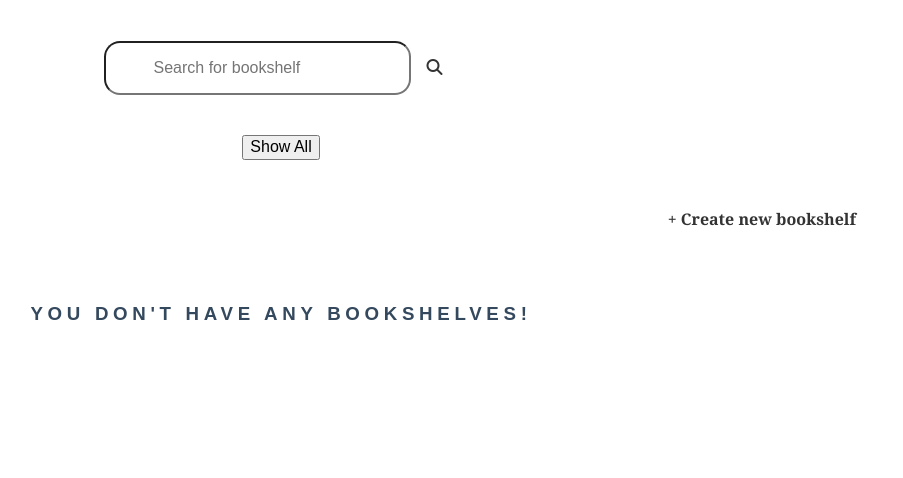
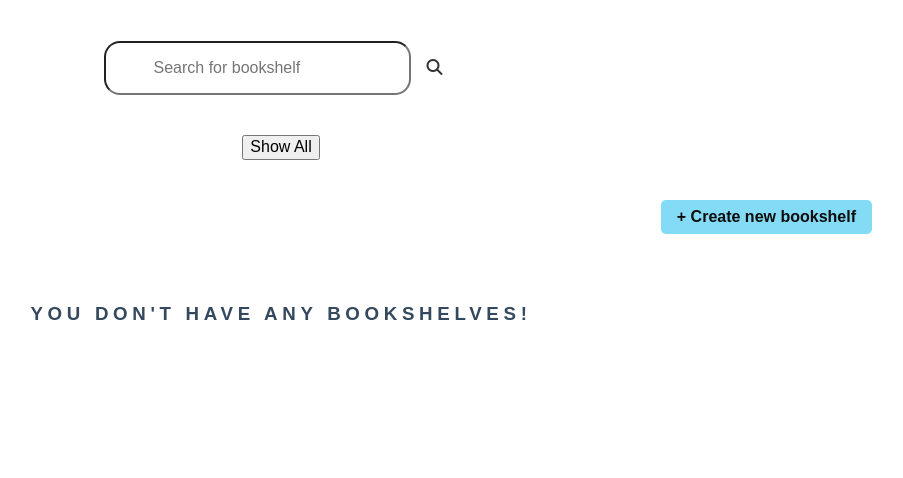
Before and after one commit to hoin0784/BookTok, a Flask app: template templates/Bookshelf.html in a window 1280 px wide. Shown: the part 199-677 px from the top of the page, without its empty margins (359-1262 px from the left). Run offline with Flask 2, Linux system fonts and the light colour scheme; the template is opened without the code that fills it, so the values that code supplies are empty; some libraries are stand-ins or nearby versions.

Commit message:
bookshelf styling

```diff
--- a/static/css/style.css
+++ b/static/css/style.css
@@ -224,14 +224,16 @@ font-size: small;
 /* BOOK SHELF */
 
 #create-new{
-  font-family: Georgia, 'Times New Roman', Times, serif;
+  font-family: Arial, Helvetica, sans-serif;
   margin-bottom: -300px;
 
 }
 .add-shelf {
+  background-color:rgb(131, 219, 246);
+  color: #0e0d0d;
   position: absolute;
   right: 29px;
-  font-family: Georgia, 'Times New Roman', Times, serif;
+  /* font-family: Georgia, 'Times New Roman', Times, serif; */
 }
 
 
@@ -312,6 +314,7 @@ font-size: larger;
   display: none;
   /* visibility: hidden; */
   width: 300px;
+  font-size: 13px;
   background-color: #99c3f1;
   color: #fff;
   text-align: center;
```
